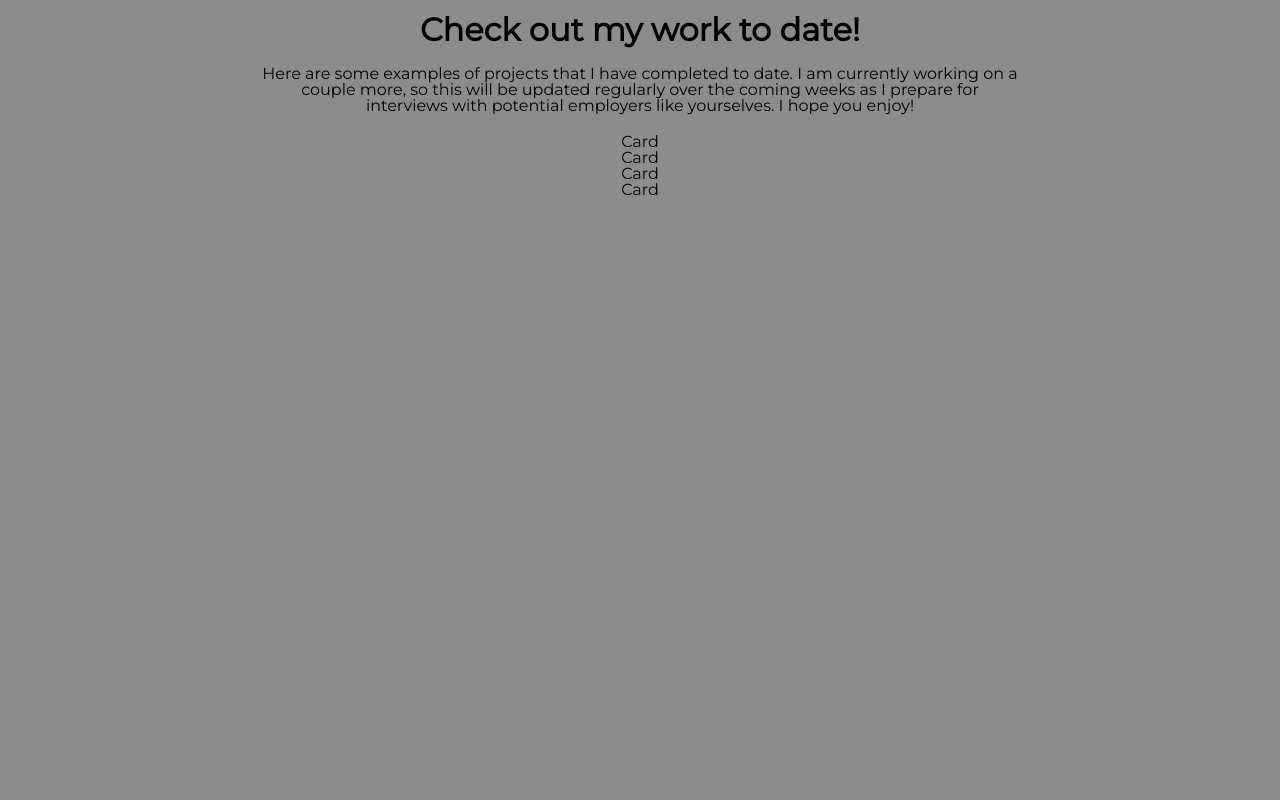
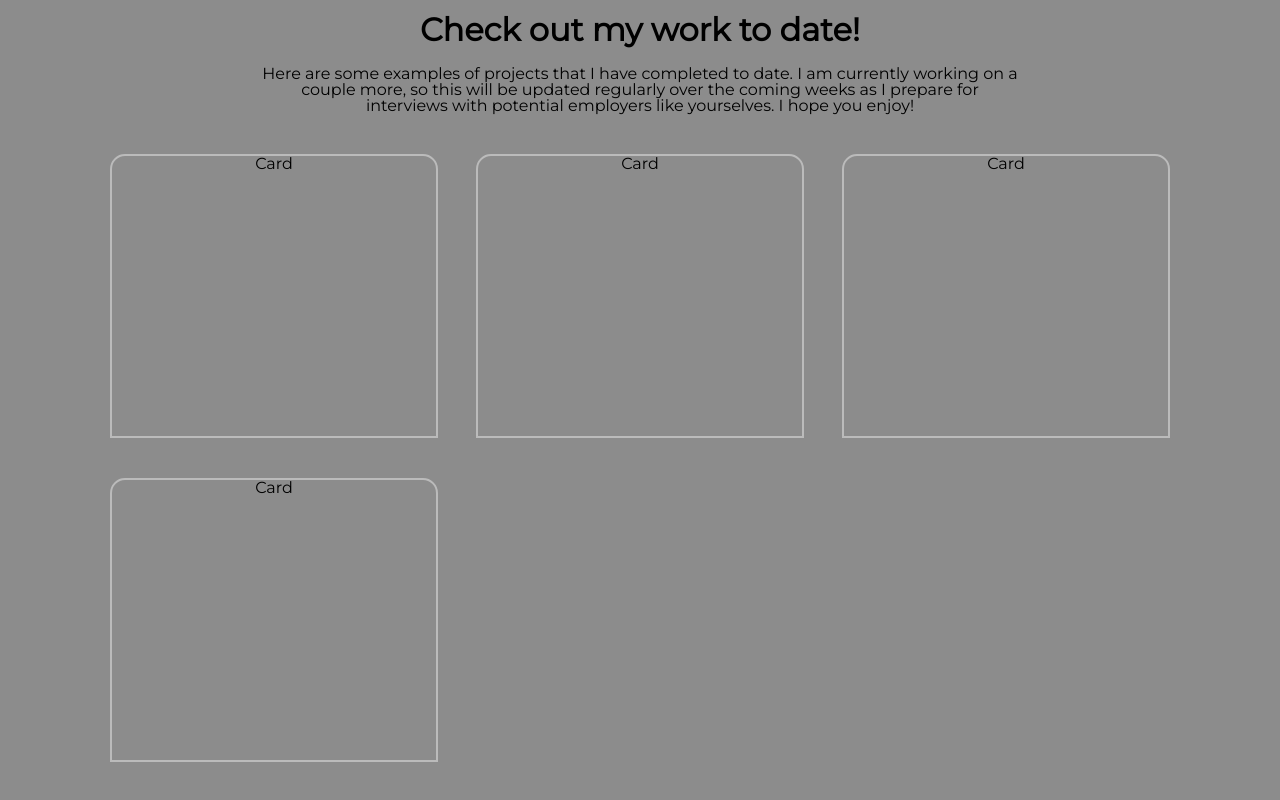
Before and after one commit to ruxpin86/Real-Deal-React-Portfoliolio, a React (Create React App) app: page / in a window 1280 px wide. Shown: the part 1636-2436 px from the top of the page. Before the commit the page ends 1884 px from the top, so only its background shows below. Built offline with nearby package versions, Linux system fonts and the light colour scheme.

Commit message:
getting project cards set up properly, need to find and add images for cards

```diff
--- a/src/components/projects/Projects.js
+++ b/src/components/projects/Projects.js
@@ -2,5 +2,5 @@ import React from "react";
 import "./projects.css";
 
 export default function Projects() {
-  return <div>Card</div>;
+  return <div className="project">Card</div>;
 }
--- a/src/components/projects/projects.css
+++ b/src/components/projects/projects.css
@@ -0,0 +1,8 @@
+.project{
+    width: 30%;
+    height:35vh;
+    margin: 20px 10px;
+    border: 2px solid #bbbbbb;
+    border-radius: 15px 15px 0px 0px;
+    overflow: hidden;
+}
--- a/src/components/projectsList/projectsList.css
+++ b/src/components/projectsList/projectsList.css
@@ -17,3 +17,10 @@
 .project-desc{
     margin: 20px 0px;
 }
+
+.project-ul{
+    width: 100%;
+    display: flex;
+    flex-wrap: wrap;
+    justify-content: space-between;
+}
```
